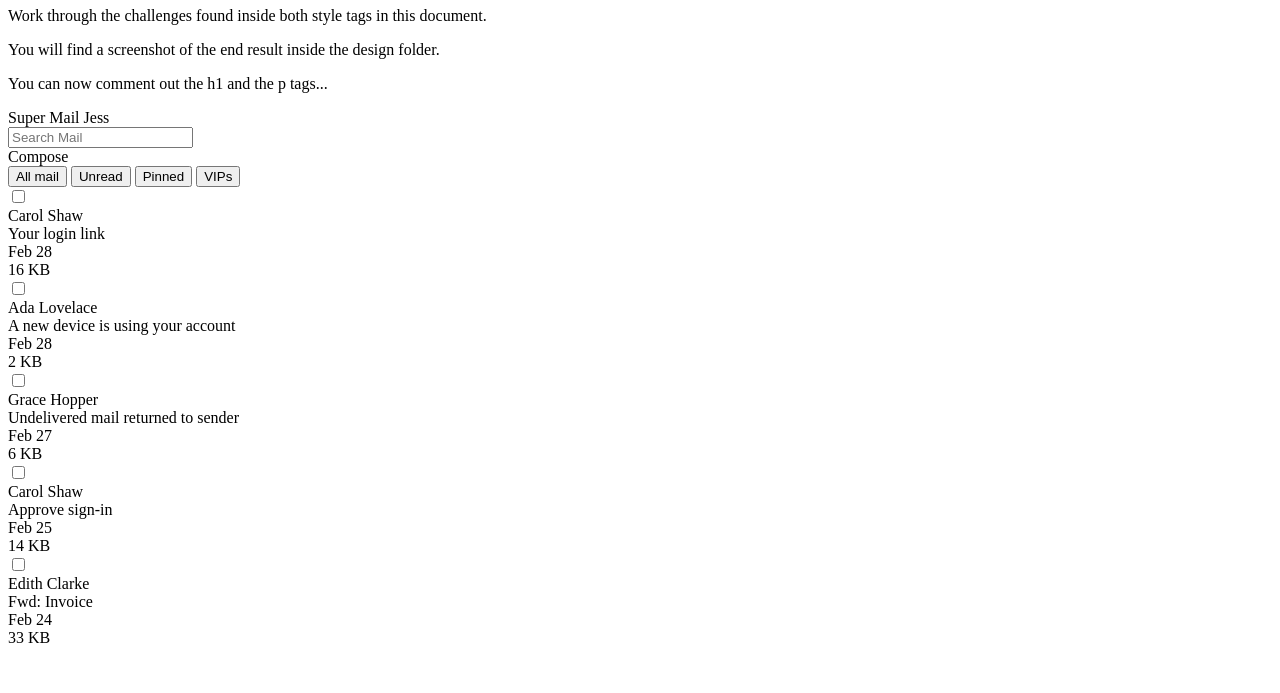
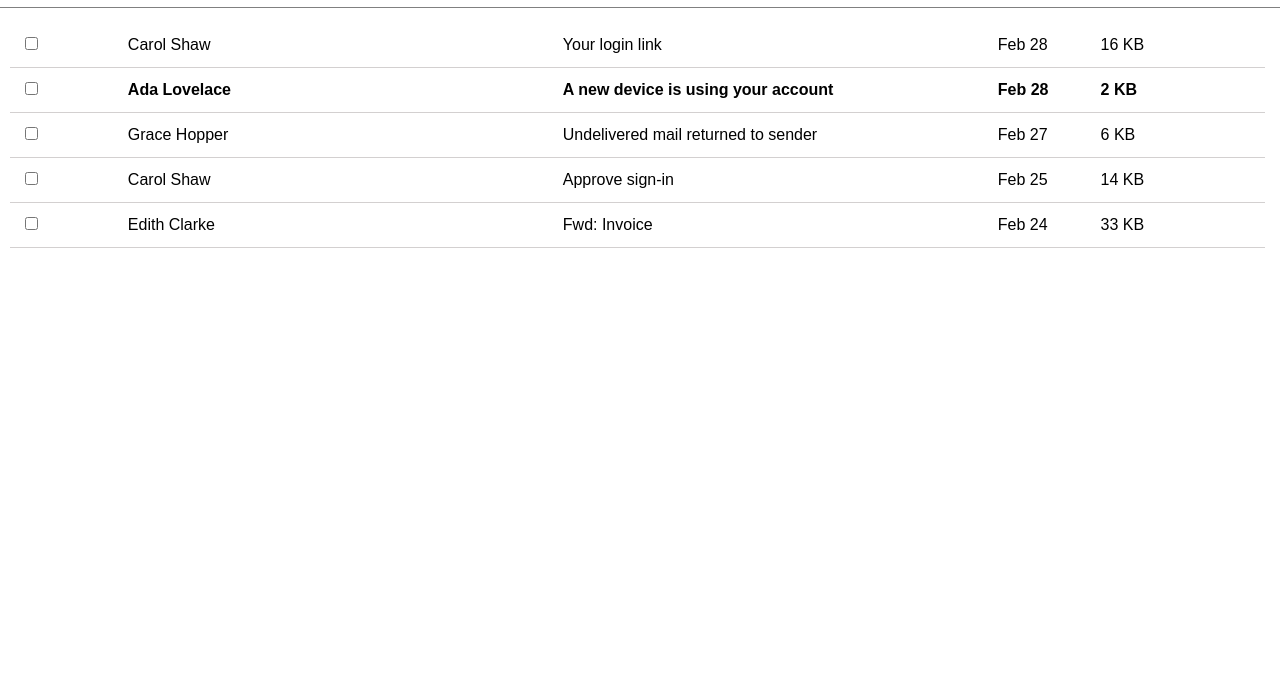
Before and after one commit to bloominstituteoftechnology/module-project-html-and-css-ii-robmedina03, a plain HTML site: page index.html in a window 1280 px wide. Shown: the part 107-800 px from the top of the page. Drawn offline with Linux system fonts and the light colour scheme.

Commit message:
HTML_css_project

```diff
--- a/index.html
+++ b/index.html
@@ -63,17 +63,151 @@
     /* Well done! Check the design file to make sure you are close enough. */
 
   </style>
+  <style>
+*, *::before, *::after {
+  box-sizing: border-box;
+}
+* {
+  margin: 0;
+}
+body {
+  line-height: 1.5;
+  -webkit-font-smoothing: antialiased;
+  font-family: arial;
+}
+img, picture, video, canvas, svg {
+  display: block;
+  max-width: 100%;
+}
+input, button,  textarea, select {
+  font: inherit;
+}
+p, h1, h2, h3, h4, h5, h6 {
+  overflow-wrap: break-word;
+}
+#root, #__next {
+  isolation: isolate;
+}
+
+ #headerTop{
+  background-color:rgba(44, 44, 205, 0.689);
+  color: white;
+  padding: 10px;
+  }
+
+  #headerTop span{
+    margin-right: 10px;
+  }
+
+  #headerTop span:first-child{
+    margin-right:35px;
+    font-weight: bold;
+    text-transform: uppercase;
+
+
+  }
+
+
+  #headerBottom{
+    border-bottom: 1px solid gray;
+    padding: 10px;
+  }
+
+  #headerTop > div,
+#headerBottom > div
+                    {
+    display: inline-block;
+}
+
+.button{
+  color: aliceblue;
+  font-weight: bold;
+  background-color:rgba(44, 44, 205, 0.689);
+  padding: 10px;
+  border-radius: 5px;
+  margin-right: 25px;
+  cursor: pointer;
+}
+
+
+#headerBottom Button {
+    border: none;
+    background: none;
+    padding: 0;
+    margin: 0;
+    font: inherit;
+    cursor: pointer;
+    margin-right: 10px;
+
+}
+#headerBottom Button.active {
+    font-weight: bolder;
+    border-bottom: 2px solid rgba(39, 39, 192, 0.652);
+}
+
+.email  div {
+    display: inline-block;
+
+}
+
+.email .email-name,
+.email .email-subject {
+    width: 35%;
+}
+
+.email .email-check,
+.email .email-date,
+.email .email-size {
+    width: 8%;
+
+}
+
+
+
+
+
+.email{
+  padding: 10px;
+  padding-left: 15px;
+  border-bottom: 1px solid rgb(211, 208, 208);
+
+
+}
+
+
+
+
+
+#emails{
+
+  padding: 15px;
+  padding-left: 10px;
+  border-bottom: gainsboro;
+
+}
+
+.email:nth-child(2) {
+  font-weight: bold;}
+
+
+
+
+
+
+
+
+  </style>
   <title>Document</title>
 </head>
 
 <body>
-  <div id="instructions">
-    <h1>HTML & CSS II</h1>
-    <p>Please load this file in VSCode and Chrome, and open the Elements tab, Sources sub-tab, in Chrome Dev Tools.</p>
-    <p>Work through the challenges found inside both style tags in this document.</p>
+    <!---  <div id="instructions">
+     <h1>HTML & CSS II</h1>
+      <p>Please load this file in VSCode and Chrome, and open the Elements tab, Sources sub-tab, in Chrome Dev Tools.</p>
+     <p>Work through the challenges found inside both style tags in this document.</p>
     <p>You will find a screenshot of the end result inside the design folder.</p>
     <p>You can now comment out the h1 and the p tags...</p>
-  </div>
+  </div> -->
   <div>
     <header>
       <div id="headerTop">
@@ -86,9 +220,9 @@
         </div>
       </div>
       <div id="headerBottom">
-        <div>Compose</div>
+        <div class="button">Compose</div>
         <div>
-          <button>All mail</button>
+          <button class="active">All mail</button>
           <button>Unread</button>
           <button>Pinned</button>
           <button>VIPs</button>
```
